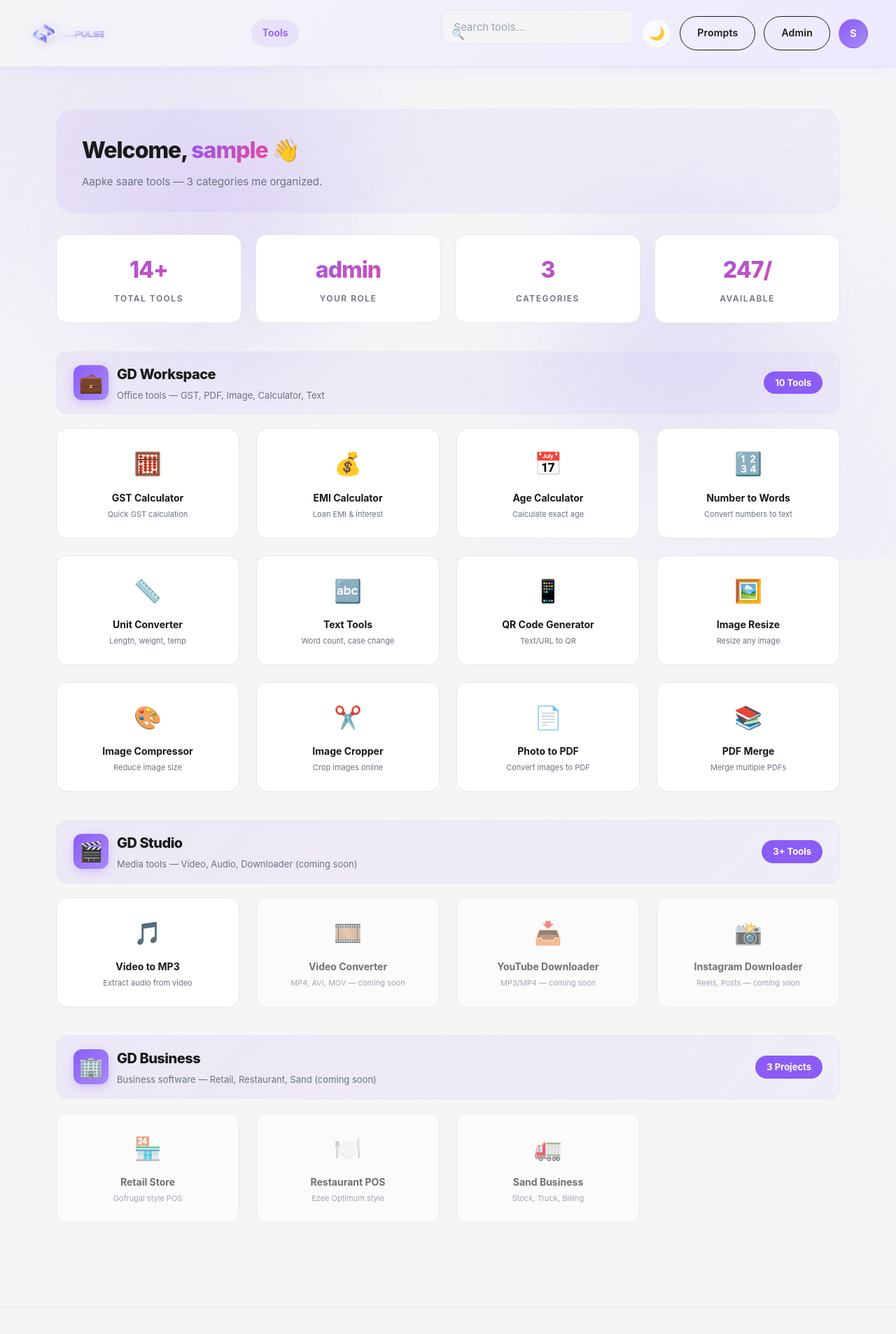
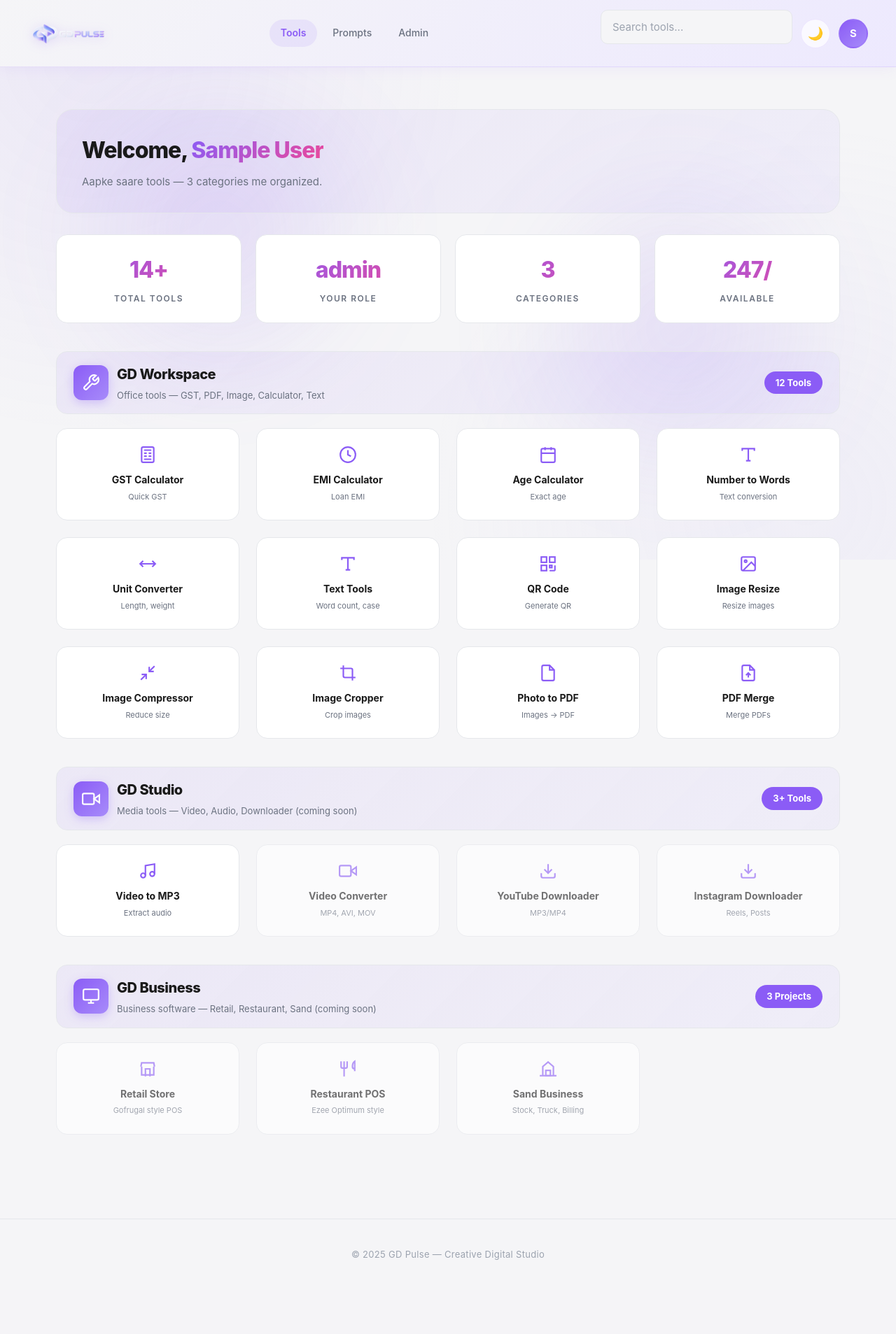
Before and after one commit to IGDIVU/gd-pulse, a Flask app: page /tools in a window 1280 px wide. Shown: the top 1907 px of the page at 70% size. After the commit the page ends 1801 px from the top, so only its background shows below. Run offline with Flask 3, Linux system fonts and the light colour scheme; the visitor is signed in with stand-in values (Sample User, id 1).

Commit message:
Refactor HTML structure and update tool icons

```diff
--- a/templates/tools.html
+++ b/templates/tools.html
@@ -8,48 +8,37 @@
 <link rel="stylesheet" href="/static/style.css">
 <style>
   .category-header {
-    display: flex;
-    align-items: center;
-    gap: 12px;
-    margin: 40px 0 20px;
-    padding: 16px 24px;
+    display: flex; align-items: center; gap: 12px;
+    margin: 40px 0 20px; padding: 16px 24px;
     border-radius: var(--radius);
     background: linear-gradient(135deg, rgba(139, 92, 246, 0.08), rgba(196, 181, 253, 0.12));
     border: 1px solid var(--border);
   }
   .category-header .cat-icon {
-    font-size: 28px;
-    display: flex;
-    align-items: center;
-    justify-content: center;
-    width: 50px;
-    height: 50px;
+    font-size: 28px; display: flex; align-items: center; justify-content: center;
+    width: 50px; height: 50px;
     background: linear-gradient(135deg, var(--primary), var(--primary-light));
-    border-radius: 12px;
-    color: white;
+    border-radius: 12px; color: white;
     box-shadow: 0 4px 14px rgba(139, 92, 246, 0.3);
   }
   .category-header .cat-info h2 {
-    font-size: 20px;
-    font-weight: 800;
-    color: var(--text);
-    margin: 0 0 4px;
-    letter-spacing: -0.5px;
+    font-size: 20px; font-weight: 800; color: var(--text);
+    margin: 0 0 4px; letter-spacing: -0.5px;
   }
   .category-header .cat-info p {
-    font-size: 13px;
-    color: var(--text-dim);
-    margin: 0;
+    font-size: 13px; color: var(--text-dim); margin: 0;
   }
   .category-header .cat-count {
-    margin-left: auto;
-    background: var(--primary);
-    color: white;
-    padding: 6px 16px;
-    border-radius: 30px;
-    font-size: 13px;
-    font-weight: 700;
+    margin-left: auto; background: var(--primary); color: white;
+    padding: 6px 16px; border-radius: 30px;
+    font-size: 13px; font-weight: 700;
   }
+  .tool-icon {
+    width: 26px; height: 26px; color: var(--primary);
+    margin-bottom: 12px; transition: all 0.4s;
+  }
+  .tool-card:hover .tool-icon { color: white; transform: translateY(-4px) scale(1.15); }
+  .cat-icon svg { width: 26px; height: 26px; color: white; }
 </style>
 </head>
 <body>
@@ -58,25 +47,21 @@
   <div class="parallax-orb" style="bottom: 10%; right: 5%;"></div>
 
   <header>
-    <a href="/" class="logo">
-      <img src="/static/logo-horizontal.png" alt="GD Pulse">
-    </a>
+    <a href="/" class="logo"><img src="/static/logo-horizontal.png" alt="GD Pulse"></a>
     <nav class="nav-links">
       <a href="/tools" class="active">Tools</a>
+      <a href="/prompts">Prompts</a>
+      <a href="/admin">Admin</a>
+      {% if role == 'owner' %}
+        <a href="/owner">Owner</a>
+      {% endif %}
     </nav>
     <div class="header-right">
       <div class="search-box">
         <input type="text" placeholder="Search tools..." id="searchInput">
-        <span class="search-icon">🔍</span>
+        <span class="search-icon" data-icon="search"></span>
       </div>
-            <button class="theme-toggle" onclick="toggleTheme(event)" title="Toggle theme"></button>
-      <a href="/prompts" class="btn btn-outline">Prompts</a>
-      {% if role in ('owner', 'admin') %}
-        <a href="/admin" class="btn btn-outline">Admin</a>
-      {% endif %}
-      {% if role == 'owner' %}
-        <a href="/owner" class="btn btn-primary">Owner</a>
-      {% endif %}
+      <button class="theme-toggle" onclick="toggleTheme(event)" title="Toggle theme"></button>
       <a href="/logout" class="avatar" title="{{ name }}">{{ name[0]|upper }}</a>
     </div>
   </header>
@@ -85,105 +70,43 @@
     <div class="container">
 
       <div class="welcome reveal">
-        <h1>Welcome, <span class="highlight">{{ user }}</span> 👋</h1>
+        <h1>Welcome, <span class="highlight">{{ name }}</span></h1>
         <p>Aapke saare tools — 3 categories me organized.</p>
       </div>
 
       <div class="stats">
-        <div class="stat-card reveal">
-          <div class="value">14+</div>
-          <div class="label">Total Tools</div>
-        </div>
-        <div class="stat-card reveal">
-          <div class="value">{{ role }}</div>
-          <div class="label">Your Role</div>
-        </div>
-        <div class="stat-card reveal">
-          <div class="value">3</div>
-          <div class="label">Categories</div>
-        </div>
-        <div class="stat-card reveal">
-          <div class="value">24/7</div>
-          <div class="label">Available</div>
-        </div>
+        <div class="stat-card reveal"><div class="value">14+</div><div class="label">Total Tools</div></div>
+        <div class="stat-card reveal"><div class="value">{{ role }}</div><div class="label">Your Role</div></div>
+        <div class="stat-card reveal"><div class="value">3</div><div class="label">Categories</div></div>
+        <div class="stat-card reveal"><div class="value">24/7</div><div class="label">Available</div></div>
       </div>
 
-      <!-- ========== CATEGORY 1: OFFICE TOOLS ========== -->
       <div class="category-header reveal">
-        <div class="cat-icon">💼</div>
+        <div class="cat-icon" data-icon="tools"></div>
         <div class="cat-info">
           <h2>GD Workspace</h2>
           <p>Office tools — GST, PDF, Image, Calculator, Text</p>
         </div>
-        <div class="cat-count">10 Tools</div>
+        <div class="cat-count">12 Tools</div>
       </div>
 
       <div class="grid grid-4">
-        <a href="/tools/gst" class="tool-card reveal">
-          <div class="icon">🧮</div>
-          <div class="title">GST Calculator</div>
-          <div class="desc">Quick GST calculation</div>
-        </a>
-        <a href="/tools/emi" class="tool-card reveal">
-          <div class="icon">💰</div>
-          <div class="title">EMI Calculator</div>
-          <div class="desc">Loan EMI & interest</div>
-        </a>
-        <a href="/tools/age" class="tool-card reveal">
-          <div class="icon">📅</div>
-          <div class="title">Age Calculator</div>
-          <div class="desc">Calculate exact age</div>
-        </a>
-        <a href="/tools/number-to-words" class="tool-card reveal">
-          <div class="icon">🔢</div>
-          <div class="title">Number to Words</div>
-          <div class="desc">Convert numbers to text</div>
-        </a>
-        <a href="/tools/unit-converter" class="tool-card reveal">
-          <div class="icon">📏</div>
-          <div class="title">Unit Converter</div>
-          <div class="desc">Length, weight, temp</div>
-        </a>
-        <a href="/tools/text-tools" class="tool-card reveal">
-          <div class="icon">🔤</div>
-          <div class="title">Text Tools</div>
-          <div class="desc">Word count, case change</div>
-        </a>
-        <a href="/tools/qr-code" class="tool-card reveal">
-          <div class="icon">📱</div>
-          <div class="title">QR Code Generator</div>
-          <div class="desc">Text/URL to QR</div>
-        </a>
-        <a href="/tools/image-resize" class="tool-card reveal">
-          <div class="icon">🖼️</div>
-          <div class="title">Image Resize</div>
-          <div class="desc">Resize any image</div>
-        </a>
-        <a href="/tools/image-compress" class="tool-card reveal">
-          <div class="icon">🎨</div>
-          <div class="title">Image Compressor</div>
-          <div class="desc">Reduce image size</div>
-        </a>
-        <a href="/tools/image-crop" class="tool-card reveal">
-          <div class="icon">✂️</div>
-          <div class="title">Image Cropper</div>
-          <div class="desc">Crop images online</div>
-        </a>
-        <a href="/tools/photo-to-pdf" class="tool-card reveal">
-          <div class="icon">📄</div>
-          <div class="title">Photo to PDF</div>
-          <div class="desc">Convert images to PDF</div>
-        </a>
-        <a href="/tools/pdf-merge" class="tool-card reveal">
-          <div class="icon">📚</div>
-          <div class="title">PDF Merge</div>
-          <div class="desc">Merge multiple PDFs</div>
-        </a>
+        <a href="/tools/gst" class="tool-card reveal"><span class="tool-icon" data-icon="gst"></span><div class="title">GST Calculator</div><div class="desc">Quick GST</div></a>
+        <a href="/tools/emi" class="tool-card reveal"><span class="tool-icon" data-icon="emi"></span><div class="title">EMI Calculator</div><div class="desc">Loan EMI</div></a>
+        <a href="/tools/age" class="tool-card reveal"><span class="tool-icon" data-icon="age"></span><div class="title">Age Calculator</div><div class="desc">Exact age</div></a>
+        <a href="/tools/number-to-words" class="tool-card reveal"><span class="tool-icon" data-icon="number"></span><div class="title">Number to Words</div><div class="desc">Text conversion</div></a>
+        <a href="/tools/unit-converter" class="tool-card reveal"><span class="tool-icon" data-icon="unit"></span><div class="title">Unit Converter</div><div class="desc">Length, weight</div></a>
+        <a href="/tools/text-tools" class="tool-card reveal"><span class="tool-icon" data-icon="text"></span><div class="title">Text Tools</div><div class="desc">Word count, case</div></a>
+        <a href="/tools/qr-code" class="tool-card reveal"><span class="tool-icon" data-icon="qr"></span><div class="title">QR Code</div><div class="desc">Generate QR</div></a>
+        <a href="/tools/image-resize" class="tool-card reveal"><span class="tool-icon" data-icon="image"></span><div class="title">Image Resize</div><div class="desc">Resize images</div></a>
+        <a href="/tools/image-compress" class="tool-card reveal"><span class="tool-icon" data-icon="compress"></span><div class="title">Image Compressor</div><div class="desc">Reduce size</div></a>
+        <a href="/tools/image-crop" class="tool-card reveal"><span class="tool-icon" data-icon="crop"></span><div class="title">Image Cropper</div><div class="desc">Crop images</div></a>
+        <a href="/tools/photo-to-pdf" class="tool-card reveal"><span class="tool-icon" data-icon="pdf"></span><div class="title">Photo to PDF</div><div class="desc">Images → PDF</div></a>
+        <a href="/tools/pdf-merge" class="tool-card reveal"><span class="tool-icon" data-icon="pdfMerge"></span><div class="title">PDF Merge</div><div class="desc">Merge PDFs</div></a>
       </div>
 
-      <!-- ========== CATEGORY 2: MEDIA TOOLS ========== -->
       <div class="category-header reveal">
-        <div class="cat-icon">🎬</div>
+        <div class="cat-icon" data-icon="video"></div>
         <div class="cat-info">
           <h2>GD Studio</h2>
           <p>Media tools — Video, Audio, Downloader (coming soon)</p>
@@ -192,31 +115,20 @@
       </div>
 
       <div class="grid grid-4">
-        <a href="/tools/video-to-mp3" class="tool-card reveal">
-          <div class="icon">🎵</div>
-          <div class="title">Video to MP3</div>
-          <div class="desc">Extract audio from video</div>
-        </a>
+        <a href="/tools/video-to-mp3" class="tool-card reveal"><span class="tool-icon" data-icon="audio"></span><div class="title">Video to MP3</div><div class="desc">Extract audio</div></a>
         <div class="tool-card reveal" onclick="alert('Video Converter — coming soon! 🚧')" style="opacity: 0.6;">
-          <div class="icon">🎞️</div>
-          <div class="title">Video Converter</div>
-          <div class="desc">MP4, AVI, MOV — coming soon</div>
+          <span class="tool-icon" data-icon="video"></span><div class="title">Video Converter</div><div class="desc">MP4, AVI, MOV</div>
         </div>
         <div class="tool-card reveal" onclick="alert('YouTube Downloader — coming soon! 🚧')" style="opacity: 0.6;">
-          <div class="icon">📥</div>
-          <div class="title">YouTube Downloader</div>
-          <div class="desc">MP3/MP4 — coming soon</div>
+          <span class="tool-icon" data-icon="download"></span><div class="title">YouTube Downloader</div><div class="desc">MP3/MP4</div>
         </div>
         <div class="tool-card reveal" onclick="alert('Instagram Downloader — coming soon! 🚧')" style="opacity: 0.6;">
-          <div class="icon">📸</div>
-          <div class="title">Instagram Downloader</div>
-          <div class="desc">Reels, Posts — coming soon</div>
+          <span class="tool-icon" data-icon="download"></span><div class="title">Instagram Downloader</div><div class="desc">Reels, Posts</div>
         </div>
       </div>
 
-      <!-- ========== CATEGORY 3: BUSINESS SOFTWARE ========== -->
       <div class="category-header reveal">
-        <div class="cat-icon">🏢</div>
+        <div class="cat-icon" data-icon="software"></div>
         <div class="cat-info">
           <h2>GD Business</h2>
           <p>Business software — Retail, Restaurant, Sand (coming soon)</p>
@@ -226,32 +138,28 @@
 
       <div class="grid grid-4">
         <div class="tool-card reveal" onclick="alert('Retail Store — coming soon! 🚧')" style="opacity: 0.6;">
-          <div class="icon">🏪</div>
-          <div class="title">Retail Store</div>
-          <div class="desc">Gofrugal style POS</div>
+          <span class="tool-icon" data-icon="retail"></span><div class="title">Retail Store</div><div class="desc">Gofrugal style POS</div>
         </div>
         <div class="tool-card reveal" onclick="alert('Restaurant POS — coming soon! 🚧')" style="opacity: 0.6;">
-          <div class="icon">🍽️</div>
-          <div class="title">Restaurant POS</div>
-          <div class="desc">Ezee Optimum style</div>
+          <span class="tool-icon" data-icon="restaurant"></span><div class="title">Restaurant POS</div><div class="desc">Ezee Optimum style</div>
         </div>
         <div class="tool-card reveal" onclick="alert('Sand Business — coming soon! 🚧')" style="opacity: 0.6;">
-          <div class="icon">🚛</div>
-          <div class="title">Sand Business</div>
-          <div class="desc">Stock, Truck, Billing</div>
+          <span class="tool-icon" data-icon="sand"></span><div class="title">Sand Business</div><div class="desc">Stock, Truck, Billing</div>
         </div>
       </div>
 
     </div>
   </main>
 
-  <footer>
-    <p>© 2025 GD Pulse — Creative Digital Studio</p>
-  </footer>
+  <footer><p>© 2025 GD Pulse — Creative Digital Studio</p></footer>
 
+  <script src="/static/icons.js"></script>
   <script>
     document.getElementById("searchInput").addEventListener("keypress", (e) => {
       if (e.key === "Enter") alert("Search feature jald aa raha hai! 🔍");
+    });
+    document.addEventListener("DOMContentLoaded", () => {
+      if (window.renderIcons) window.renderIcons();
     });
   </script>
 
```
